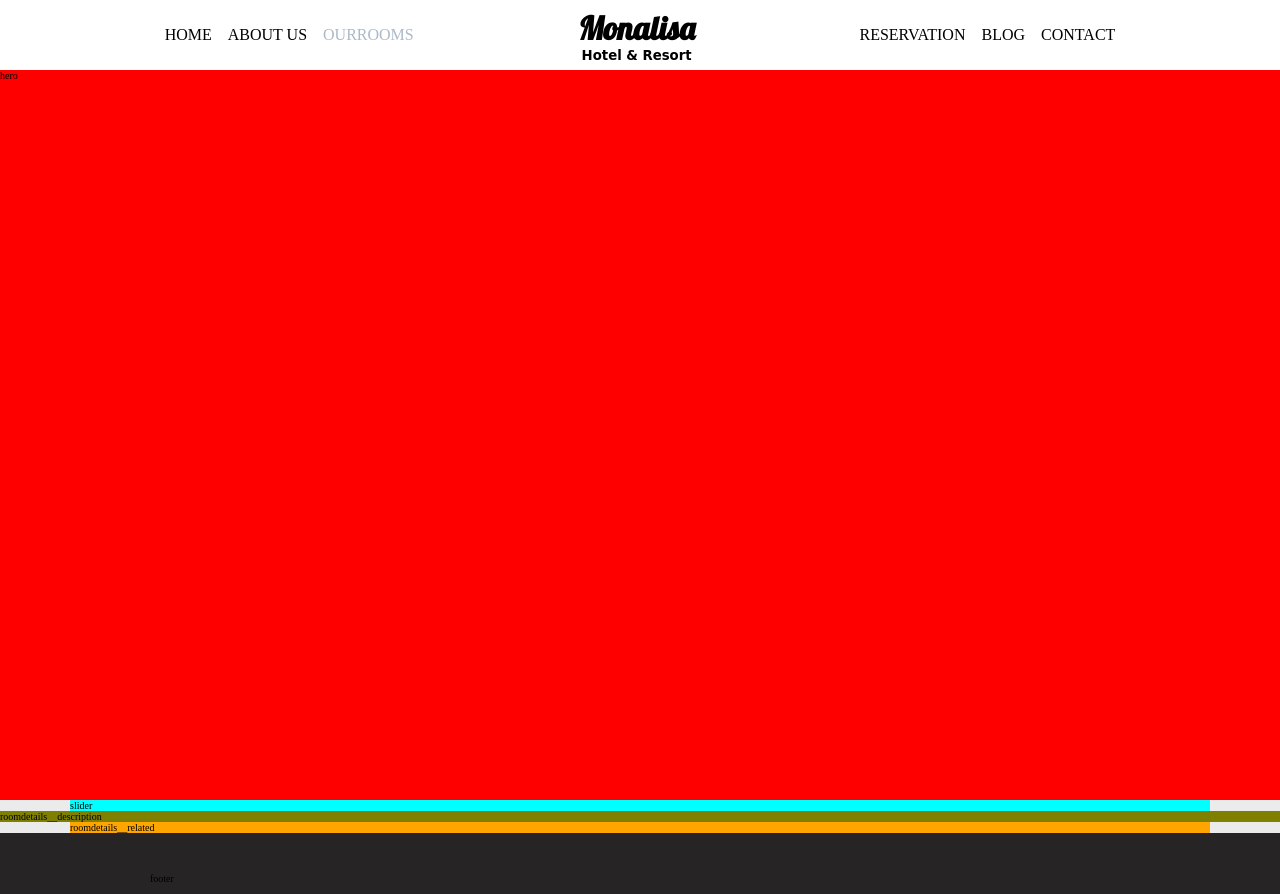
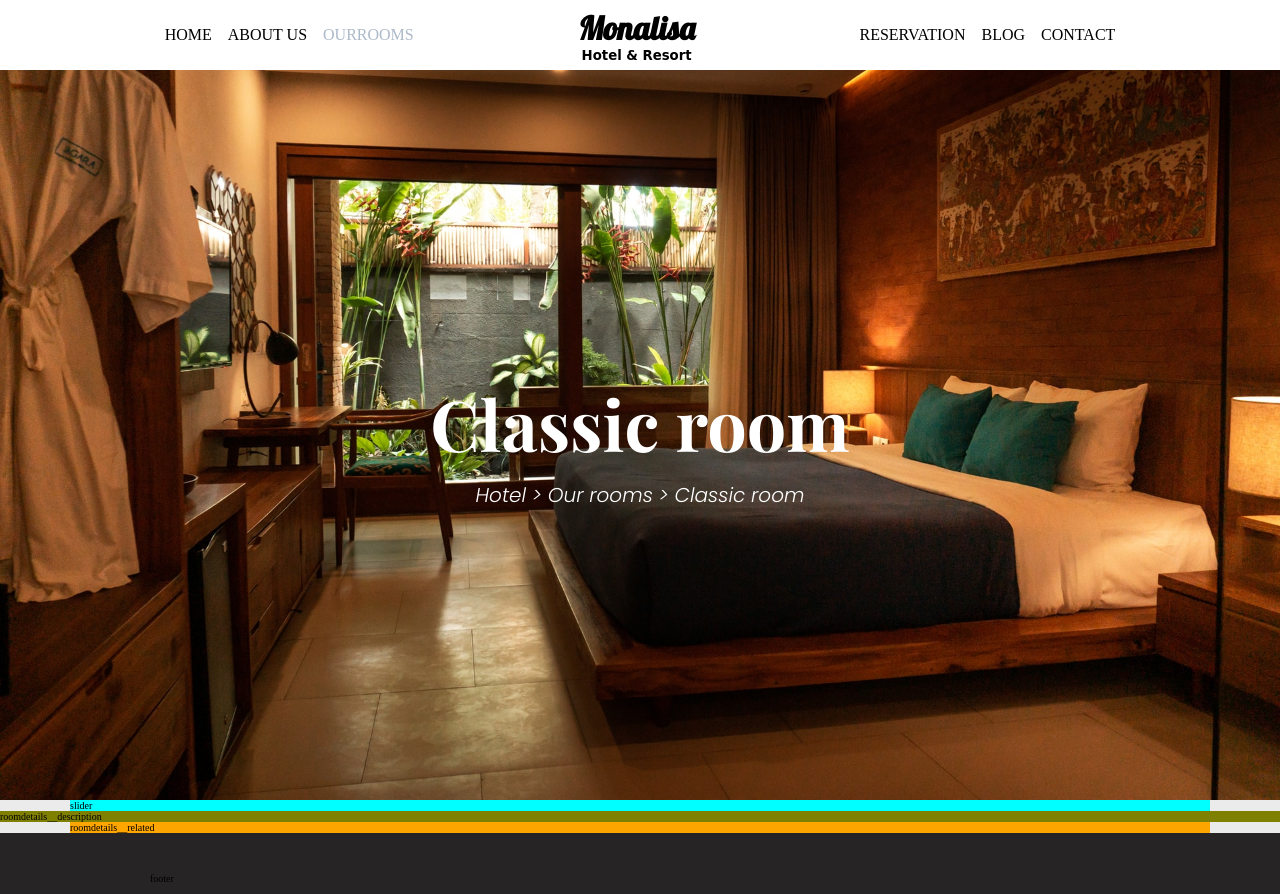
Before and after one commit to farazmrx/MonalisaHotel, a website: page classicrooms-details.html in a window 1280 px wide. Drawn offline with nearby package versions, Linux system fonts and the light colour scheme; a web font is replaced by a local one.

Commit message:
Building the Hero of roomdetails-classicroom page

```diff
--- a/classicrooms-details.html
+++ b/classicrooms-details.html
@@ -42,8 +42,11 @@
     </header>
 
     <div class="classicroom__hero">
-        hero
-    </div><!-- hero -->
+        <div class="classicroom__hero__text">
+            <h1 class="classicroom__hero__text--main">Classic room</h1>
+            <p class="classicroom__hero__text--paragraph">Hotel > Our rooms > Classic room</p>
+        </div><!-- hero__text -->
+    </div><!-- classicroom hero -->
 
     <section class="roomdetails__slider">
         slider
--- a/sass/components/_hero.scss
+++ b/sass/components/_hero.scss
@@ -77,6 +77,31 @@
 }
 
 .classicroom__hero {
-    background-color: red;
+    background-image: url(../img/ourrooms-card3.jpg);
+    background-size: cover;
+    background-position: center bottom;
     grid-column: full-start / full-end;
+    position: relative;
+
+    &__text {
+        position: absolute;
+        top: 50%;
+        left: 50%;
+        transform: translate(-50%, -50%);
+        text-align: center;
+        color: $color-white;
+
+        &--main {
+            margin: 1.6rem 0 1rem 0;
+            font-size: 7rem;
+            font-family: $font-playfair;
+        }
+
+        &--paragraph {
+            font-size: 2rem;
+            font-weight: 300;
+            font-style: italic;
+            font-family: $font-poppins;
+        }
+    }
 }
```
Also changed, not shown: dist/style.css.
